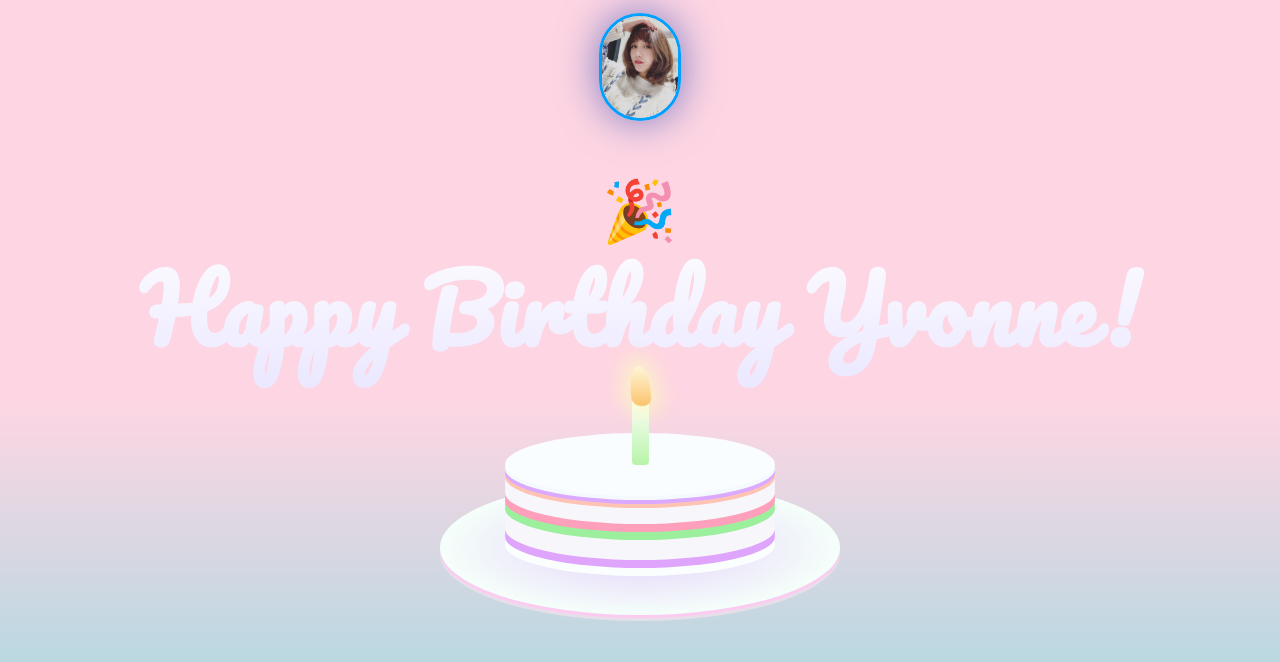
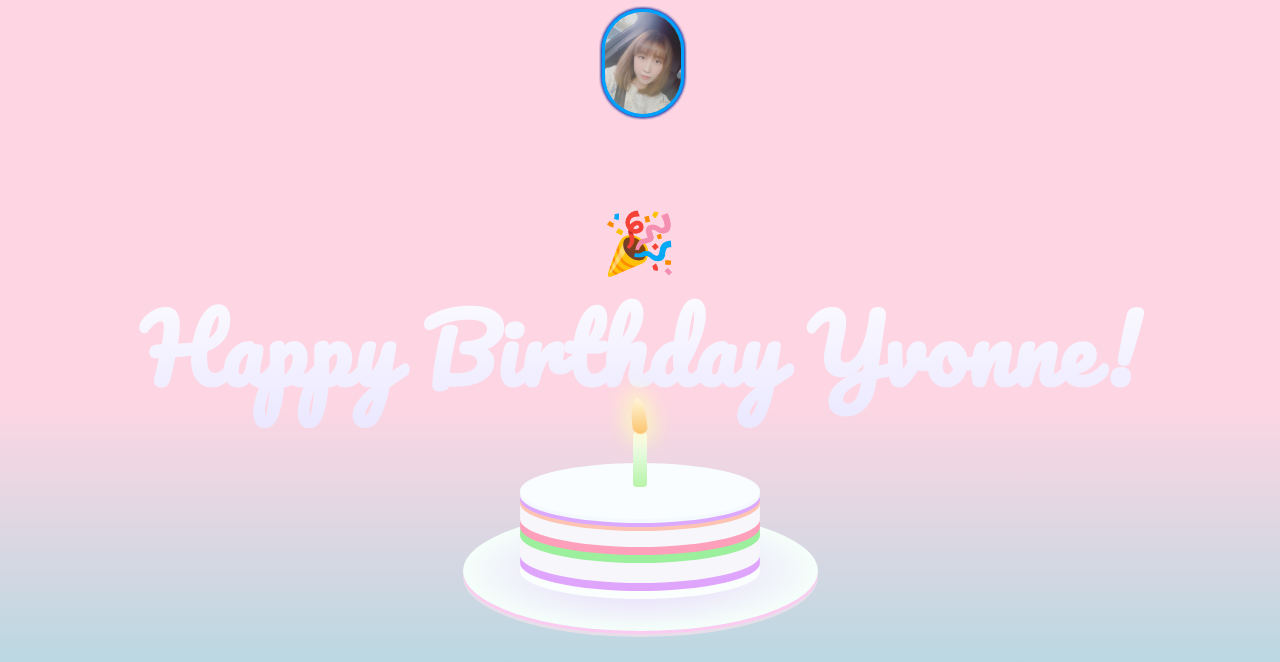
Before and after one commit to atwoodwang/SecretGiftToYvonne, a plain HTML site: page index.html in a window 1280 px wide. Shown: the top 662 px of the page. Drawn offline with nearby package versions, Linux system fonts and the light colour scheme.

Commit message:
introduce fade in fade out photo

```diff
--- a/css/album.css
+++ b/css/album.css
@@ -8,7 +8,6 @@ body{
 	align-items: center;
 	justify-content: center;
 	font-family: Helvetica Neue, Helvetica, Arial, sans-serif;
-	background-color: rgba(43,43,43,1.00);
 }
 ul{ list-style: none; }
 
--- a/css/cake.css
+++ b/css/cake.css
@@ -13,7 +13,7 @@
     position: absolute;
     text-align: center;
     width: 100%;
-    top: 19%;
+    top: 23%;
     font-size: 60px;
   }
 
@@ -22,7 +22,7 @@
 	position:absolute;
     text-align: center;
     width: 100%;
-    top: 18%;
+    top: 23%;
     font-size: 5em;
     background: -webkit-linear-gradient(90deg, #e9e6ff 0%, white 100%);
     -webkit-background-clip: text;
@@ -44,10 +44,10 @@
   }
   .cake {
     position: relative;
-    top: 46%;
+    top: 51%;
     margin: auto;
-    width: 270px;
-    height: 63px;
+    width: 240px;
+    height: 56px;
     background: #f9fdff;
     border-radius: 100%;
     transform: translateZ(100px);
@@ -61,9 +61,9 @@
   */
   .plate {
     position: relative;
-    height: 135px;
-    width: 400px;
-    top: 44%;
+    height: 120px;
+    width: 355px;
+    top: 50%;
 	margin:auto;
     border-radius: 100%;
     background: radial-gradient(ellipse closest-side at center, #e9defa 30%, #f5fffa 100%);
@@ -73,9 +73,9 @@
 
   .candle {
     position: relative;
-    height: 65px;
-    width: 17px;
-    top: 50%;
+    height: 55px;
+    width: 14px;
+    top: 54%;
     margin: auto;
     background: linear-gradient(0deg, #b7f4a7 0%, white 100%);
     border-radius: 4px;
@@ -90,8 +90,8 @@
 
   .lit {
     background: linear-gradient(to bottom, #FFF6D9, #FBC36C);
-    width: 20px;
-    height: 40px;
+    width: 15px;
+    height: 36px;
     /*  Info on border radius. http://www.css3.info/preview/rounded-border/ */
     border-top-left-radius: 10px 35px;
     border-top-right-radius: 10px 35px;
--- a/css/main.css
+++ b/css/main.css
@@ -33,10 +33,10 @@ background-image: linear-gradient(to top, #fad0c4 0%, #ffd1ff 100%);
 
 .body--ready {
 	background: -webkit-linear-gradient(top, #fed6e3 50%, #97d9e1 100%);
-	background: -moz-linear-gradient(top, );
-	background: -o-linear-gradient(top, rgb(203, 235, 219) 0%, rgb(55, 148, 192) 120%);
-	background: -ms-linear-gradient(top, rgb(203, 235, 219) 0%, rgb(55, 148, 192) 120%);
-	background: linear-gradient(top, rgb(203, 235, 219) 0%, rgb(55, 148, 192) 120%);
+	background: -moz-linear-gradient(top, #fed6e3 50%, #97d9e1 100%);
+	background: -o-linear-gradient(top, #fed6e3 50%, #97d9e1 100%);
+	background: -ms-linear-gradient(top, #fed6e3 50%, #97d9e1 100%);
+	background: linear-gradient(top, #fed6e3 50%, #97d9e1 100%);
 }
 
 .together_calender {
@@ -45,6 +45,7 @@ background-image: linear-gradient(to top, #fad0c4 0%, #ffd1ff 100%);
 	text-align: center;
 	width: 100%;
 	font-weight: bold;
+	font-size: 0.9vw;
 }
 
 #mainDiv{
@@ -73,38 +74,6 @@ canvas {
 	position: absolute;
 	top: 0;
 	left: 0;
-}
-
-img#logo {
-	width: 6%;
-	background-size: cover;
-	border-radius: 200px;
-	box-shadow: 0px 0px 40px rgba(63, 81, 181, 0.7);
-	border: 3px solid #00a0ff;
-	opacity: 1;
-	margin: 0 auto;
-	margin-top: 1%;
-	margin-bottom: 1%;
-	transition: all 1.0s;
-}
-
-#logo:hover {
-	box-shadow: 0 0 10px #fff;
-	-webkit-box-shadow: 0 0 19px #fff;
-	transform: rotate(360deg);
-	-ms-transform: rotate(360deg); /* IE 9 */
-	-moz-transform: rotate(360deg); /* Firefox */
-	-webkit-transform: rotate(360deg); /* Safari 和 Chrome */
-	-o-transform: rotate(360deg); /* Opera */
-	filter: progid:DXImageTransform.Microsoft.BasicImage(rotation=3);
-}
-
-.cs {
-	width: 100%;
-	height: 100%;
-	margin: 0 auto;
-	position: absolute;
-	text-align: center;
 }
 
 
@@ -137,15 +106,15 @@ img#logo {
 }
 
 #output {
-	/*font-family: “Arial”,”Microsoft YaHei”,”黑体”,”宋体”,sans-serif;*/
+	/*font-family: “Arial”,”Microsoft YaHei”,”黑体”,”宋体”,sans-serif; #f5fffa*/
 	font-family: 'Noto Sans SC', sans-serif;
-	color: #f5fffa;
-	font-size:1vw;
+	color: white;
+	font-size:1.1vw;
 	margin-top: 500px;
 
 }
 
-#music {
+music {
 	bottom:0;
 	left:0;
 	position: absolute;
--- /dev/null
+++ b/css/photo.css
@@ -0,0 +1,69 @@
+.cs {
+	width: 6%;
+	top:1%;
+	position: absolute;
+}
+
+img#logo {
+	top:0;
+	position:absolute;
+	width: 100%;
+	background-size: cover;
+	border-radius: 200px;
+	box-shadow: 0px 0px 3px rgba(63, 81, 181, 0.7);
+	border: 3px solid #00a0ff;
+	opacity: 1;
+	margin-top: 1%;
+	margin-bottom: 1%;
+
+	animation-name: photoFadeInOut;
+	animation-timing-function: ease-in-out;
+	animation-iteration-count: infinite;
+	animation-duration: 27s;
+}
+
+@keyframes photoFadeInOut {
+  0% {
+    opacity:1;
+  }
+  8% {
+    opacity:1;
+  }
+  11% {
+    opacity:0;
+  }
+  97% {
+    opacity:0;
+  }
+  100% {
+    opacity:1;
+  }
+}
+
+.cs img:nth-of-type(1) {
+  animation-delay: 24s;
+}
+.cs img:nth-of-type(2) {
+  animation-delay: 21s;
+}
+.cs img:nth-of-type(3) {
+  animation-delay: 18s;
+}
+.cs img:nth-of-type(4) {
+  animation-delay: 15s;
+}
+.cs img:nth-of-type(5) {
+  animation-delay: 12s;
+}
+.cs img:nth-of-type(6) {
+  animation-delay: 9s;
+}
+.cs img:nth-of-type(7) {
+  animation-delay: 6s;
+}
+.cs img:nth-of-type(8) {
+  animation-delay: 3s;
+}
+.cs img:nth-of-type(9) {
+  animation-delay: 0;
+}
--- a/index.html
+++ b/index.html
@@ -11,6 +11,7 @@
 	<link rel="stylesheet" href="css/button.css">
 	<link href="css/album.css" type="text/css" rel="stylesheet">
 	<link rel="stylesheet" href="css/cake.css">
+	<link rel="stylesheet" href="css/photo.css">
 	<script type="text/javascript" src="js/typing.js"></script>
 	<script type="text/javascript" src="js/dots.js"></script>
 	<script type="text/javascript" src="js/date.js"></script>
@@ -24,7 +25,7 @@
 	<script src="js/Carousel.js"></script>
 </head>
 
-<body>
+<body onclick="play_music()">
 <div id="part1">
 	<span class="comments">尾</span>
 	<br />
@@ -40,9 +41,9 @@
 	<br />
 	<span class="comments">希望你看到的 是你所期待的美好</span>
 	<br />
-	<span class="comments">我知道 我身上还有很多小毛病</span>
+	<span class="comments">我知道 我身上还有很多毛病 经常惹你不开心</span>
 	<br />
-	<span class="comments">有时候我也会惹你不开心</span>
+	<span class="comments">谢谢你的包容和理解 我很感动也很珍惜</span>
 	<br />
 	<span class="comments">我会努力去成长 去变得更好</span>
 	<br />
@@ -64,7 +65,15 @@
 
 
 <div class="cs">
-    <img src="resource/photo.jpg" id="logo">
+    <img src="resource/p1.jpg" id="logo" class="p1">
+	<img src="resource/p2.jpg" id="logo" class="p2">
+	<img src="resource/p3.jpg" id="logo" class="p3">
+	<img src="resource/p4.jpg" id="logo" class="p4">
+	<img src="resource/p5.jpg" id="logo" class="p5">
+	<img src="resource/p6.jpg" id="logo" class="p6">
+	<img src="resource/p7.jpg" id="logo" class="p7">
+	<img src="resource/p8.jpg" id="logo" class="p8">
+	<img src="resource/p9.jpg" id="logo" class="p9">
 </div>
 
 <div id="mainDiv">
@@ -135,11 +144,17 @@
   <div id='shadow'></div>
   <img id='bigHeart' src="https://s3-us-west-2.amazonaws.com/s.cdpn.io/183204/heart_(1).png" alt="heart" height="90%" width="90%">
 </div>
-<p class="together_calender" id="together_calender" style="color: #faf0e6;">
+<p class="together_calender" id="together_calender" style="color: white;">
     We fell in love
     <br/>
     <span id="span_dt_dt"></span>
 </p>
+<audio class="music" id="bgm" src="resource/bgm2.mp3" loop="loop" controls="controls" style="display:none">
+当前浏览器不支持音乐播放
+</audio>
+<audio class="music" id="birthday_song" src="resource/happy_birthday_song.mp3" loop="loop" controls="controls" style="display:none">
+当前浏览器不支持音乐播放
+</audio>
 <script language="javascript">
 	var container = document.getElementById('hearContainer') ,
     bigHeart = document.getElementById('bigHeart') ,
@@ -160,8 +175,9 @@ function clickHandler(){
 		// document.getElementById("album").style.display="none";
 		$('#album').remove();
 		$('#birthdaycake').remove();
-
-		document.getElementById("music").play();
+		initMouseClickEffect();
+		//document.getElementById("birthday_song").pause();
+		//document.getElementById("bgm").play();
 	    show_date_time();
 		var typing = new Typing({
 			source: document.getElementById('part1'),
@@ -232,10 +248,11 @@ $(".poster-main").Carousel({
 	"delay": 3000,
 	"verticalAlign":"middle"
 });
+
+function play_music() {
+	document.getElementById("birthday_song").play();
+}
 </script>
-<audio id="music" src="resource/bgm2.mp3" loop="loop" controls="controls" style="display:none">
-当前浏览器不支持音乐播放
-</audio>
 </div>
 </body>
 </html>
--- a/js/dots.js
+++ b/js/dots.js
@@ -8,6 +8,7 @@
 			document.getElementById("part2").style.display="none";
 			//initMouseClickEffect();
 			document.getElementById("album").style.display="none";
+
 			//initHearts();
 			//var typing = new Typing({
 			//  source: document.getElementById('part1'),
```
Also changed, not shown: resource/p1.jpg (added), resource/p2.jpg (added), resource/p3.jpg (added), resource/p4.jpg (added), resource/p5.jpg (added), resource/p6.jpg (added), resource/p7.jpg (added), resource/p8.jpg (added), resource/p9.jpg (renamed from resource/photo.jpg), 1 other file.
